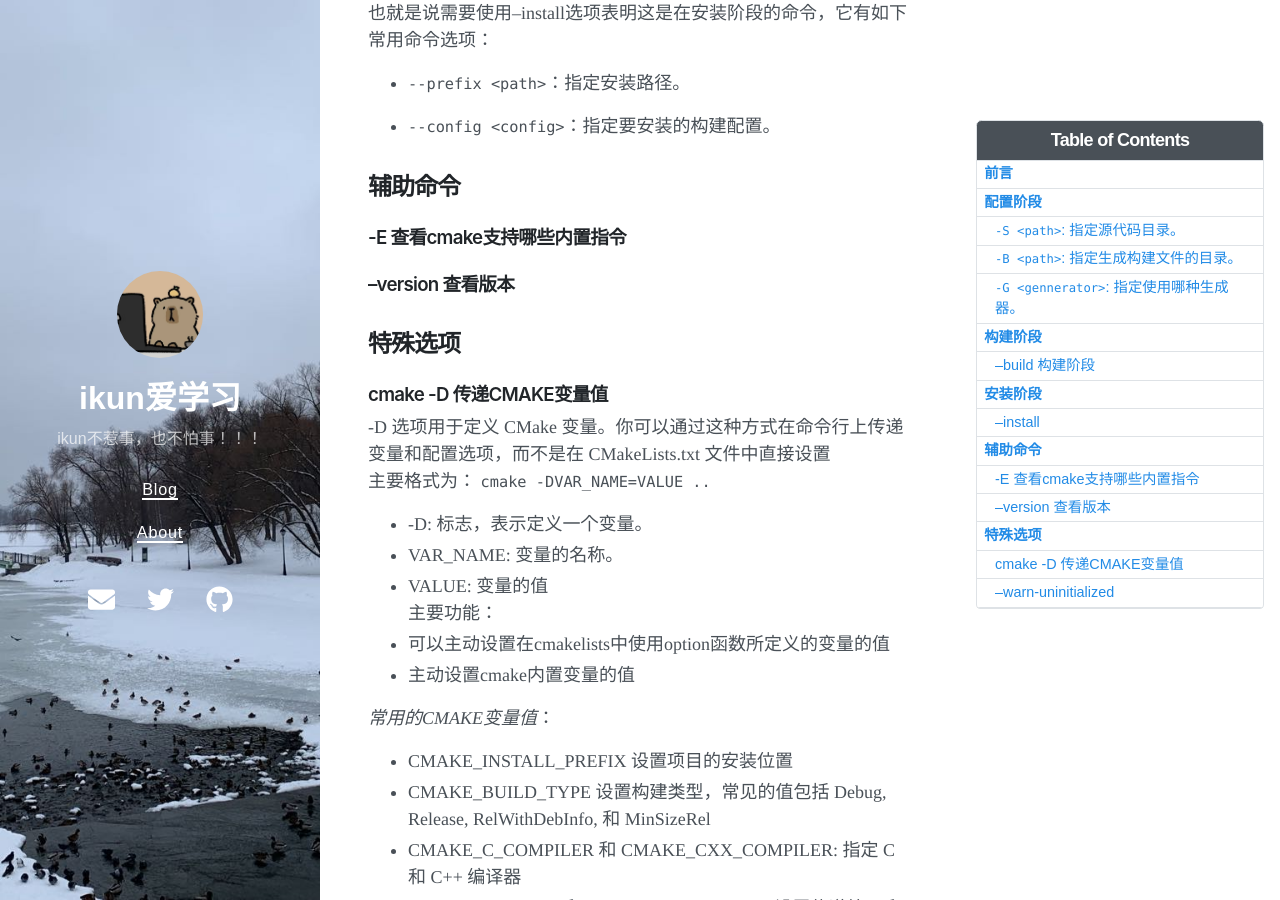
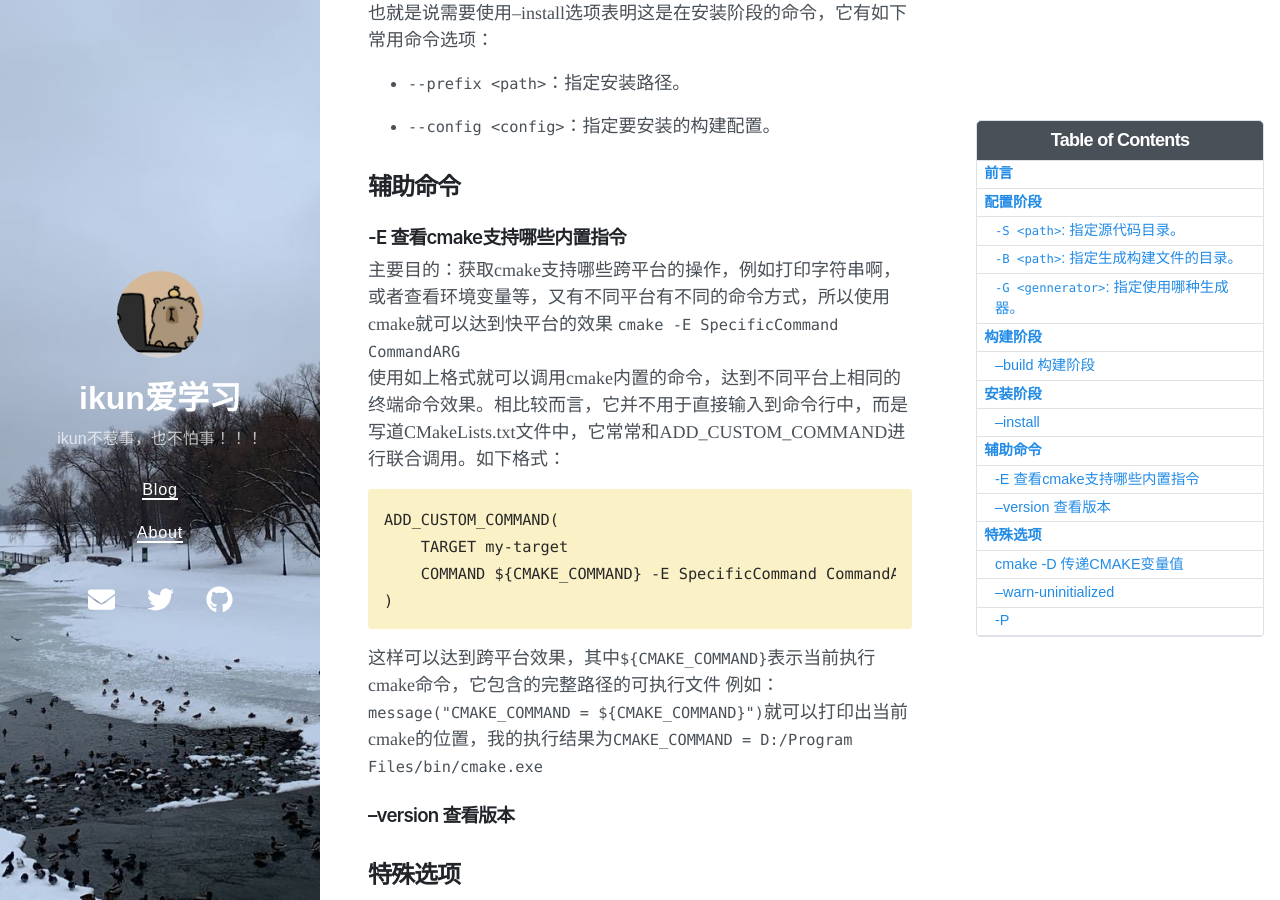
Before and after one commit to SuperIkunFan/SuperIkunFan.github.io, a Jekyll site: the page built from _posts/2024-09-04-cmake的命令行参数.md, in a window 1280 px wide and 900 px high, scrolled down 1611 px. Built offline with Jekyll 4.4.1, drawn with Linux system fonts in a browser that asks for light colours; nearby versions of some CDN libraries; some of the changed text lies outside the part shown.

Commit message:
增加了关于cmake命令行的相关内容

````diff
--- a/_posts/2024-09-04-cmake的命令行参数.md
+++ b/_posts/2024-09-04-cmake的命令行参数.md
@@ -59,6 +59,18 @@ cmake --install <path-to-build> [options]
 
 ### -E 查看cmake支持哪些内置指令
 
+主要目的：获取cmake支持哪些跨平台的操作，例如打印字符串啊，或者查看环境变量等，又有不同平台有不同的命令方式，所以使用cmake就可以达到快平台的效果
+`cmake -E SpecificCommand CommandARG`
+使用如上格式就可以调用cmake内置的命令，达到不同平台上相同的终端命令效果。相比较而言，它并不用于直接输入到命令行中，而是写道CMakeLists.txt文件中，它常常和ADD_CUSTOM_COMMAND进行联合调用。如下格式：
+```
+ADD_CUSTOM_COMMAND(
+    TARGET my-target
+    COMMAND ${CMAKE_COMMAND} -E SpecificCommand CommandARG
+)
+```
+这样可以达到跨平台效果，其中`${CMAKE_COMMAND}`表示当前执行cmake命令，它包含的完整路径的可执行文件
+例如：`message("CMAKE_COMMAND = ${CMAKE_COMMAND}")`就可以打印出当前cmake的位置，我的执行结果为`CMAKE_COMMAND = D:/Program Files/bin/cmake.exe`
+
 ### --version 查看版本
 
 ## 特殊选项
@@ -86,3 +98,11 @@ cmake --install <path-to-build> [options]
 
 ### --warn-uninitialized
 警告未初始化的变量
+
+### -P
+cmake -P 选项用于运行一个指定的 CMake 脚本文件。这个选项启动 CMake 的脚本模式，这意味着 CMake 将执行脚本文件中定义的命令，而不是生成构建文件。当你使用 cmake -P <script-file> 时，CMake 会将 <script-file> 当作一个包含 CMake 命令的脚本来执行。这个脚本文件中可以包括任意合法的 CMake 命令，例如变量设置、文件操作、条件语句等
+**典型使用场景**
++ 生成配置文件: 执行脚本生成一些配置文件。
++ 文件操作: 执行脚本进行复杂的文件操作，例如复制、删除等。
++ 定制构建过程: 在构建过程中通过脚本实现一些自定义步骤。
++ 测试和实用程序: 编写简单的测试脚本或实用工具脚本，减少对外部脚本语言（如 Python 或 Bash）的依赖。
````
